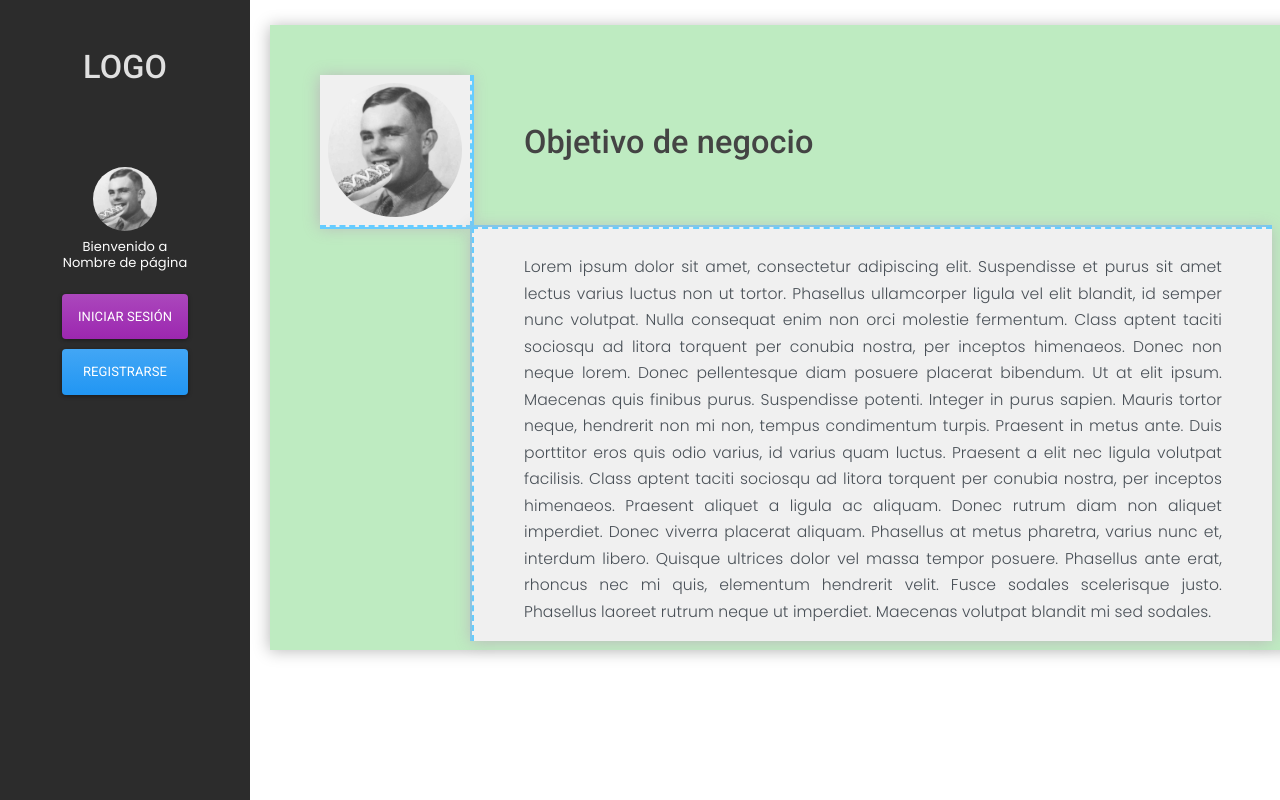
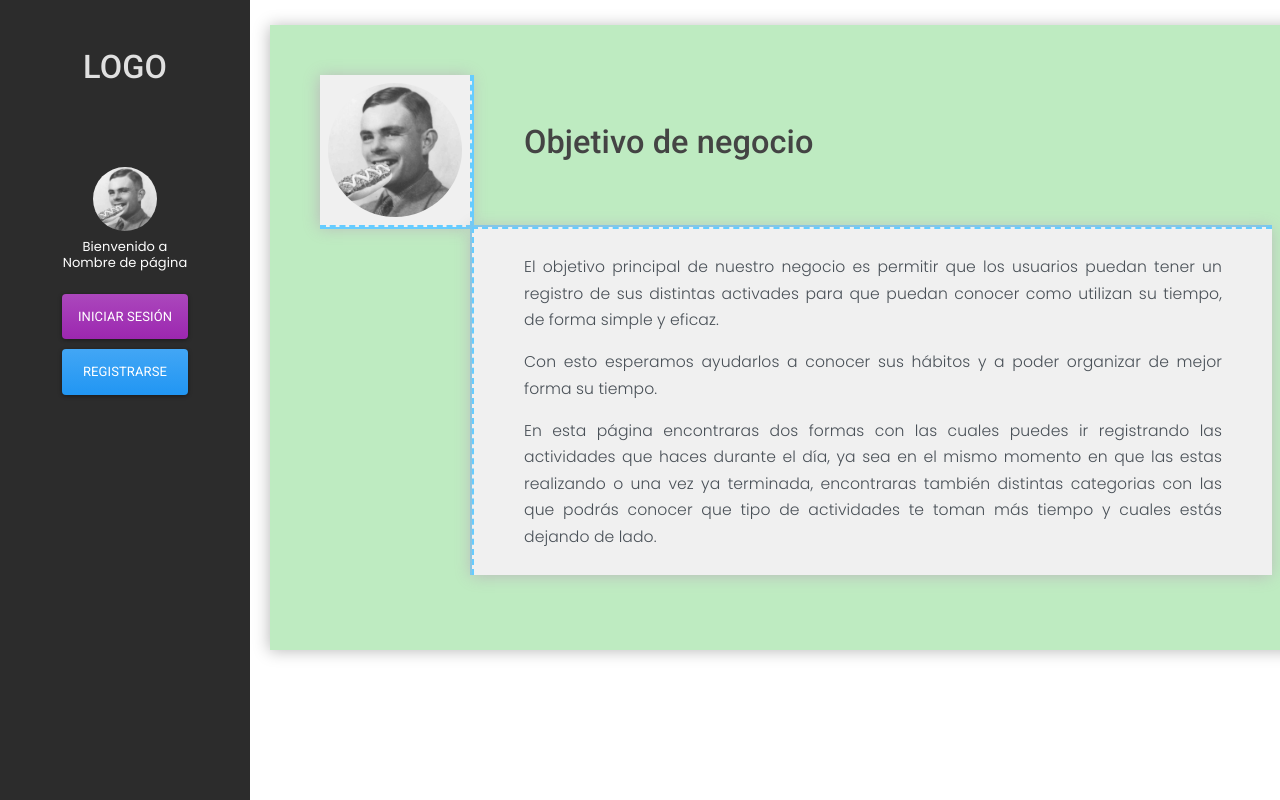
Before and after one commit to DCC-CC4401/2019-2-Name-out-of-bounds-T4, a Django app: page / in a window 1280 px wide; the page is wider, and only the part inside the window is pictured. Run offline with Django 3.2, Linux system fonts and the light colour scheme; some libraries are stand-ins or nearby versions.

Commit message:
Objetivo del negocio
Se agrega una descripción del objetivo del negocio

```diff
--- a/ProyectoDjango/tarea4/templates/LandingPageNoLoggeados.html
+++ b/ProyectoDjango/tarea4/templates/LandingPageNoLoggeados.html
@@ -72,12 +72,21 @@
                         </div>
                     </div>
                     <div class="d-table-row">
-                        <div class="d-table-cell" style="border-top: 2px solid rgb(102, 204, 255); border-right: 2px solid rgb(102, 204, 255); width: 150px; height: 350px"></div>
-                        <div class="d-table-cell" style="border-top: 2px dashed rgb(102, 204, 255); border-left: 2px dashed rgb(102, 204, 255); width: 800px; height: 350px; background-color: #f0f0f0; box-shadow: -1px 1px 15px #bbbbbb">
+                        <div class="d-table-cell" style="border-top: 2px solid rgb(102, 204, 255); border-right: 2px solid rgb(102, 204, 255); width: 150px; height: 100px"></div>
+                        <div class="d-table-cell" style="border-top: 2px dashed rgb(102, 204, 255); border-left: 2px dashed rgb(102, 204, 255); width: 50px; height: 100px; background-color: #f0f0f0; box-shadow: -1px 1px 15px #bbbbbb">
                             <p style="margin-left: 50px; margin-top: 25px; margin-right: 50px; color: #495057; text-align: justify">
-                                Lorem ipsum dolor sit amet, consectetur adipiscing elit. Suspendisse et purus sit amet lectus varius luctus non ut tortor. Phasellus ullamcorper ligula vel elit blandit, id semper nunc volutpat. Nulla consequat enim non orci molestie fermentum. Class aptent taciti sociosqu ad litora torquent per conubia nostra, per inceptos himenaeos. Donec non neque lorem. Donec pellentesque diam posuere placerat bibendum. Ut at elit ipsum. Maecenas quis finibus purus. Suspendisse potenti. Integer in purus sapien. Mauris tortor neque, hendrerit non mi non, tempus condimentum turpis. Praesent in metus ante. Duis porttitor eros quis odio varius, id varius quam luctus.
-                                Praesent a elit nec ligula volutpat facilisis. Class aptent taciti sociosqu ad litora torquent per conubia nostra, per inceptos himenaeos. Praesent aliquet a ligula ac aliquam. Donec rutrum diam non aliquet imperdiet. Donec viverra placerat aliquam. Phasellus at metus pharetra, varius nunc et, interdum libero. Quisque ultrices dolor vel massa tempor posuere. Phasellus ante erat, rhoncus nec mi quis, elementum hendrerit velit. Fusce sodales scelerisque justo. Phasellus laoreet rutrum neque ut imperdiet. Maecenas volutpat blandit mi sed sodales.
+                                El objetivo principal de nuestro negocio es permitir que los usuarios puedan tener un registro de sus distintas activades para que puedan conocer como utilizan su tiempo, de forma simple y eficaz.
+                            </p>
+                            <p style="margin-left: 50px; margin-top: 5px; margin-right: 50px; color: #495057; text-align: justify">
+                                Con esto esperamos ayudarlos a conocer sus hábitos y a poder organizar de mejor forma su tiempo.
+                            </p>
+                            <p style="margin-left: 50px; margin-top: 5px; margin-right: 50px; color: #495057; text-align: justify">
+                                En esta página encontraras dos formas con las cuales puedes ir registrando las actividades que haces durante el día, ya sea en el mismo momento en que las estas realizando o una vez ya terminada, encontraras también distintas categorias con las que podrás conocer que tipo de actividades te toman más tiempo y cuales estás dejando de lado.
+
                               </p>
+                            <p style="margin-left: 50px; margin-top:25px; margin-right: 50px; color: #495057; text-align: justify">
+                            </p>
+
                         </div>
                     </div>
                 </div>
--- a/ProyectoDjango/tarea4/views.py
+++ b/ProyectoDjango/tarea4/views.py
@@ -1,4 +1,4 @@
-from django.shortcuts import render
+from django.shortcuts import render, redirect
 from .forms import IniciarSesionForm
 from .forms import RegisterForm
 from .models import *
@@ -7,12 +7,12 @@ from django.contrib.auth import login as do_login
 from django.contrib.auth import logout as do_logout
 from django.http import HttpResponseRedirect
 from .forms import CambioDeImagenForm
-from django.contrib import messages
 from django.contrib.auth import update_session_auth_hash
 from django.contrib.auth.forms import PasswordChangeForm
 from django.utils.translation import ugettext as _
 from django.db.models import Q
 from .forms import UserForm
+from django.contrib import messages
 
 
 # Create your views here.
```
